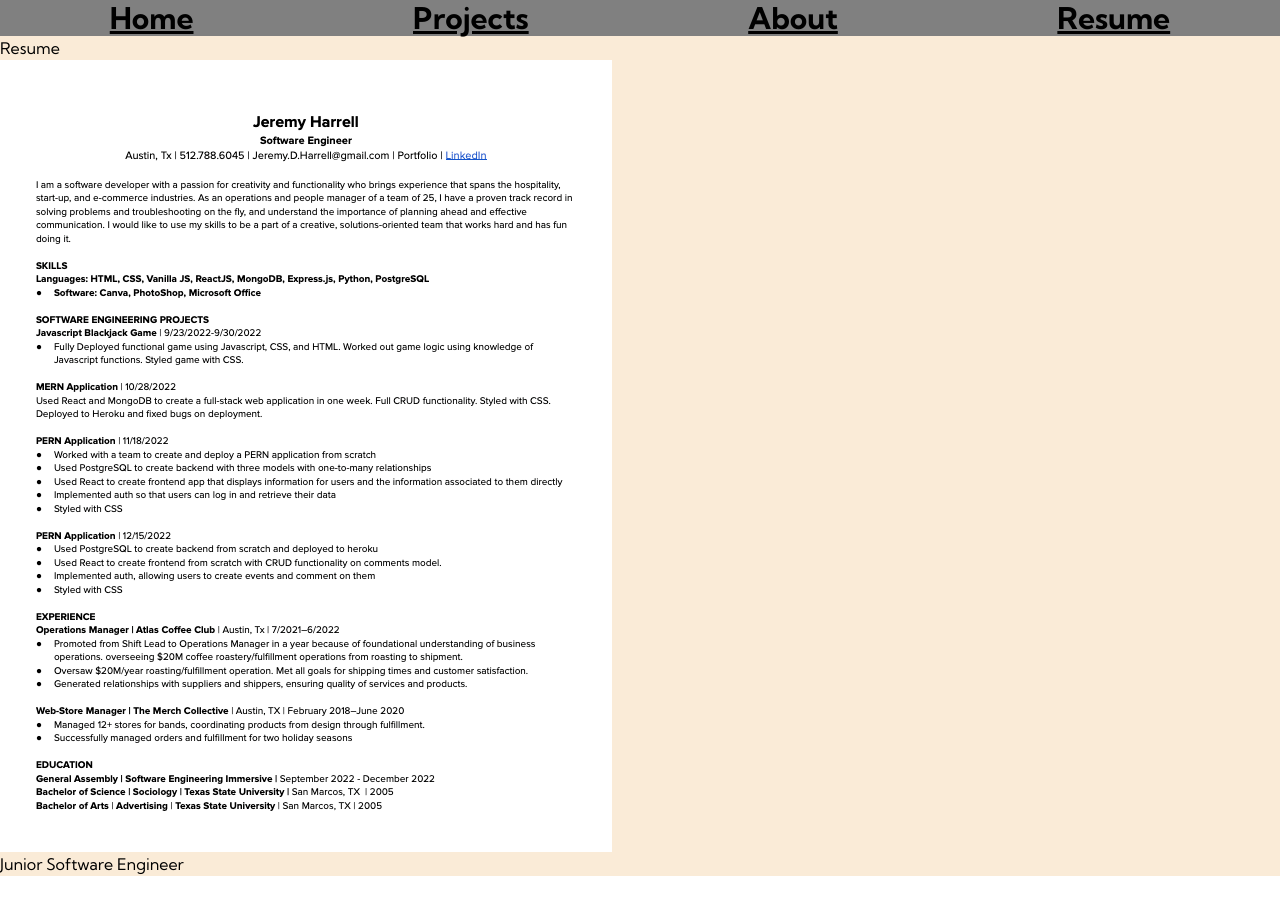
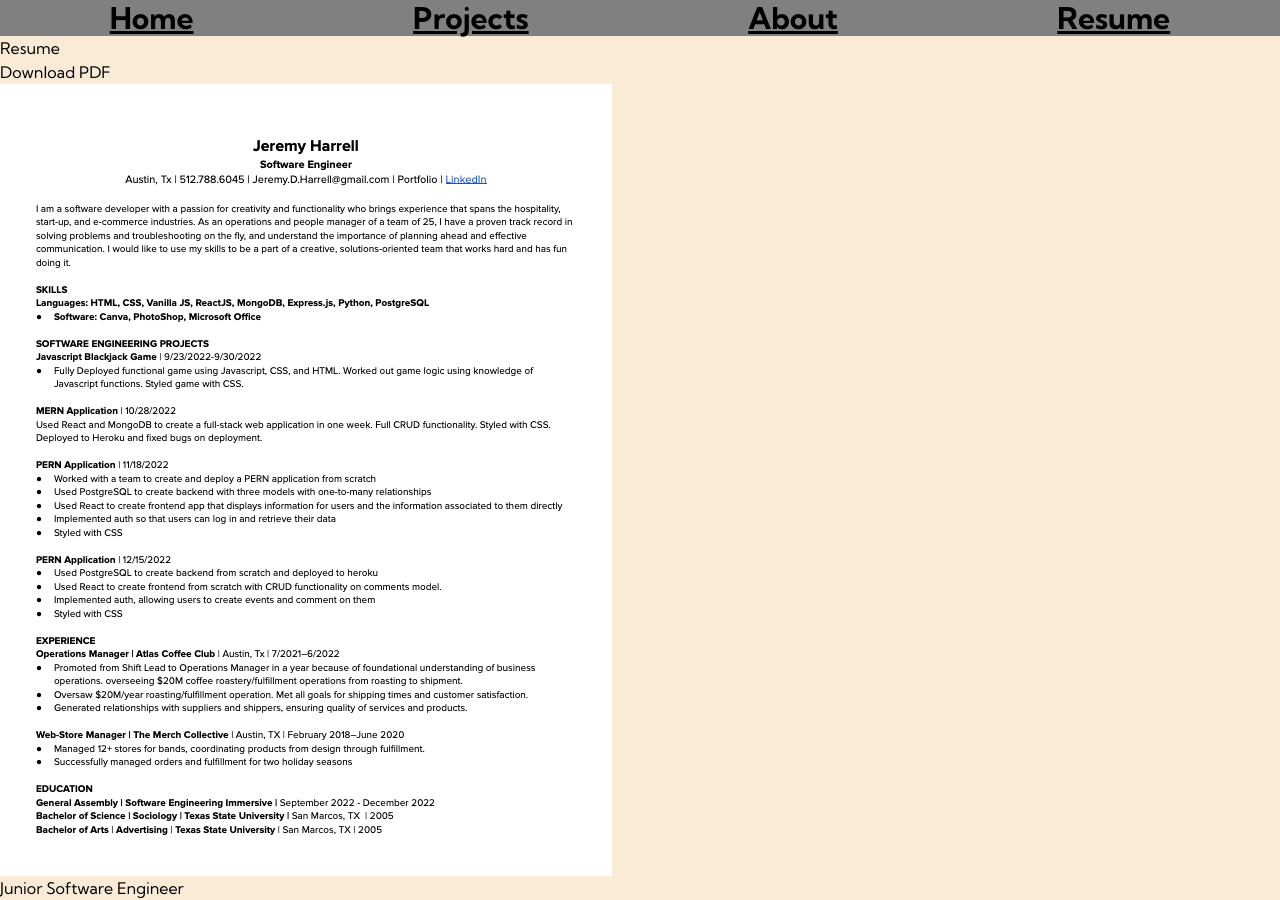
Before and after one commit to wolfy1313/Jeremy-Harrell-Portfolio, a React (Create React App) app: page /resume in a window 1280 px wide. Before the commit the page ends 876 px from the top, so only its background shows below. Built offline with nearby package versions, Linux system fonts and the light colour scheme; a web font is replaced by a local one.

Commit message:
trying to add download link for pdf of resume

```diff
--- a/src/components/Resume.jsx
+++ b/src/components/Resume.jsx
@@ -2,11 +2,23 @@ import React from 'react'
 import JeremyHarrellSEIResumePNG from '../assets/JeremyHarrellSEResumePNG.png'
 
 const Resume = () => {
+  const handleClick = () => {
+    fetch('JeremyHarrellResume.pdf').then(response => {
+      response.blob().then(blob => {
+        const fileURL = window.URL.createObjectURL(blob)
+        let alink = document.createElement('a');
+        alink.href = fileURL;
+        alink.download = 'JeremyHarrellResume.pdf';
+        alink.click()
+      })
+    })
+  }
 
 
   return (
     <div className='portfolioHome'>
       <h1 className='pageTitle'>Resume</h1>
+      <button onClick={handleClick}>Download PDF</button>
       <img src={JeremyHarrellSEIResumePNG} alt="pdf of resume for jeremy harrell"/>
       <h2 className='myTitle'>Junior Software Engineer</h2>
     </div>
```
Also changed, not shown: 1 other file (tests, documents, lock files or other folders).
